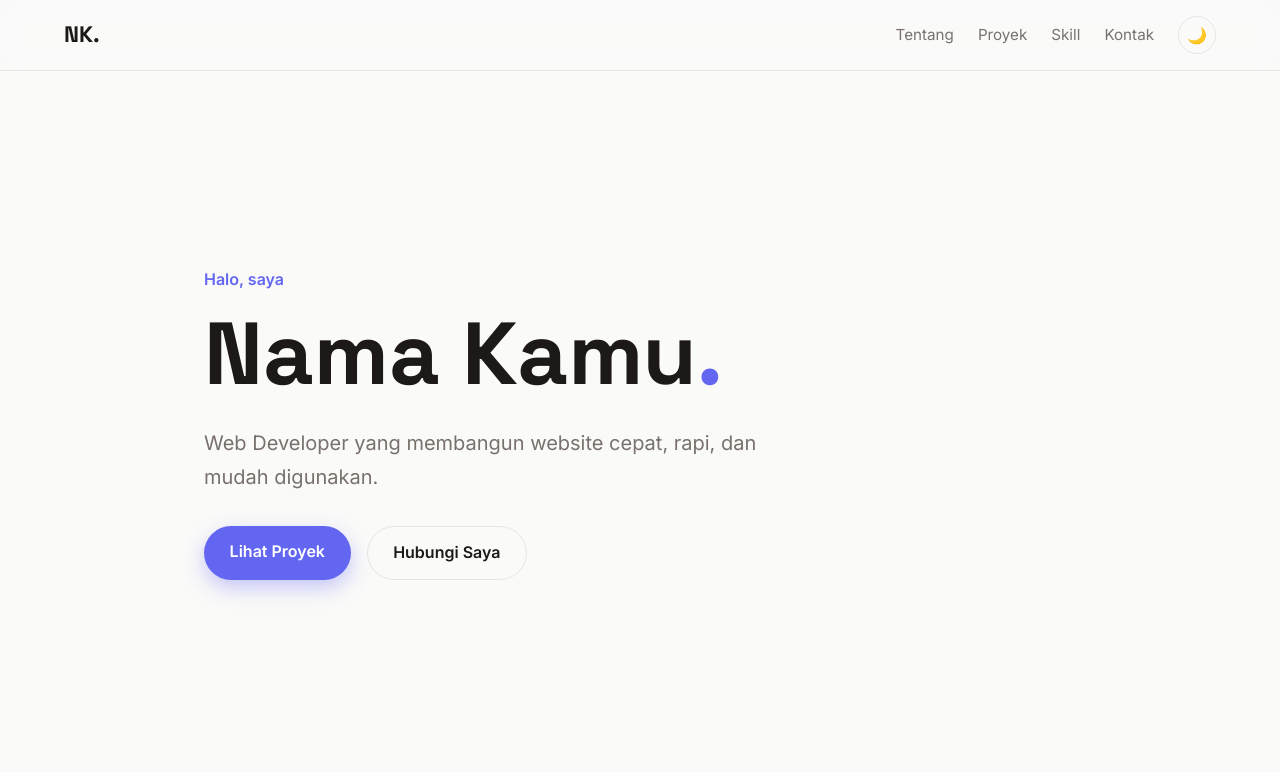
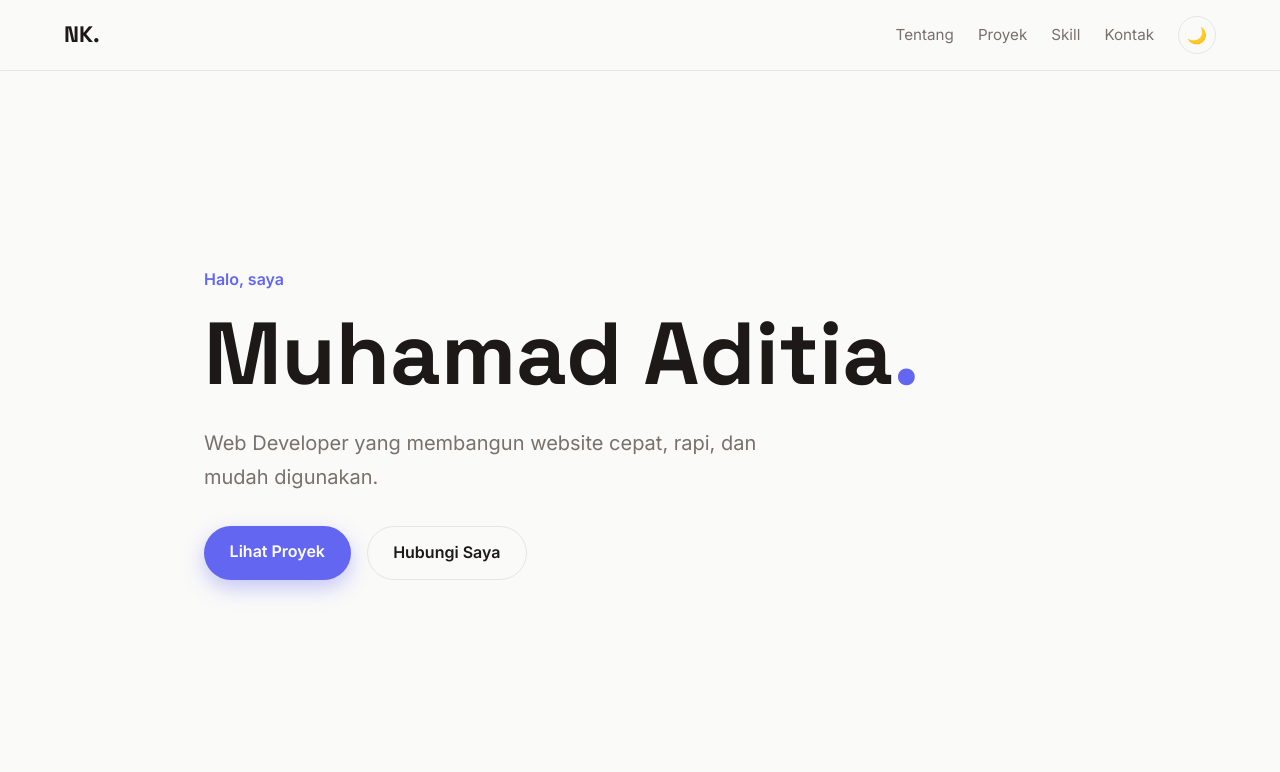
Before and after one commit to muhammadaditia433/muhamadaditia, a plain HTML site: page index.html in a window 1280 px wide. Shown: the top 772 px of the page. Drawn offline with Linux system fonts and the light colour scheme.

Commit message:
Update index.html

```diff
--- a/index.html
+++ b/index.html
@@ -3,8 +3,8 @@
 <head>
   <meta charset="UTF-8">
   <meta name="viewport" content="width=device-width, initial-scale=1.0">
-  <title>Nama Kamu | Portofolio</title>
-  <meta name="description" content="Portofolio Nama Kamu - Web Developer">
+  <title>Muhamad Aditia | Portofolio</title>
+  <meta name="description" content="Portofolio Muhamad Aditia - Web Developer">
   <link rel="preconnect" href="https://fonts.googleapis.com">
   <link href="https://fonts.googleapis.com/css2?family=Inter:wght@400;500;600;700&family=Space+Grotesk:wght@500;700&display=swap" rel="stylesheet">
   <link rel="stylesheet" href="style.css">
@@ -25,7 +25,7 @@
     <!-- HERO -->
     <section id="home" class="hero">
       <p class="eyebrow">Halo, saya</p>
-      <h1>Nama Kamu<span class="accent">.</span></h1>
+      <h1>Muhamad Aditia<span class="accent">.</span></h1>
       <p class="tagline">Web Developer yang membangun website cepat, rapi, dan mudah digunakan.</p>
       <div class="cta">
         <a href="#projects" class="btn primary">Lihat Proyek</a>
```
